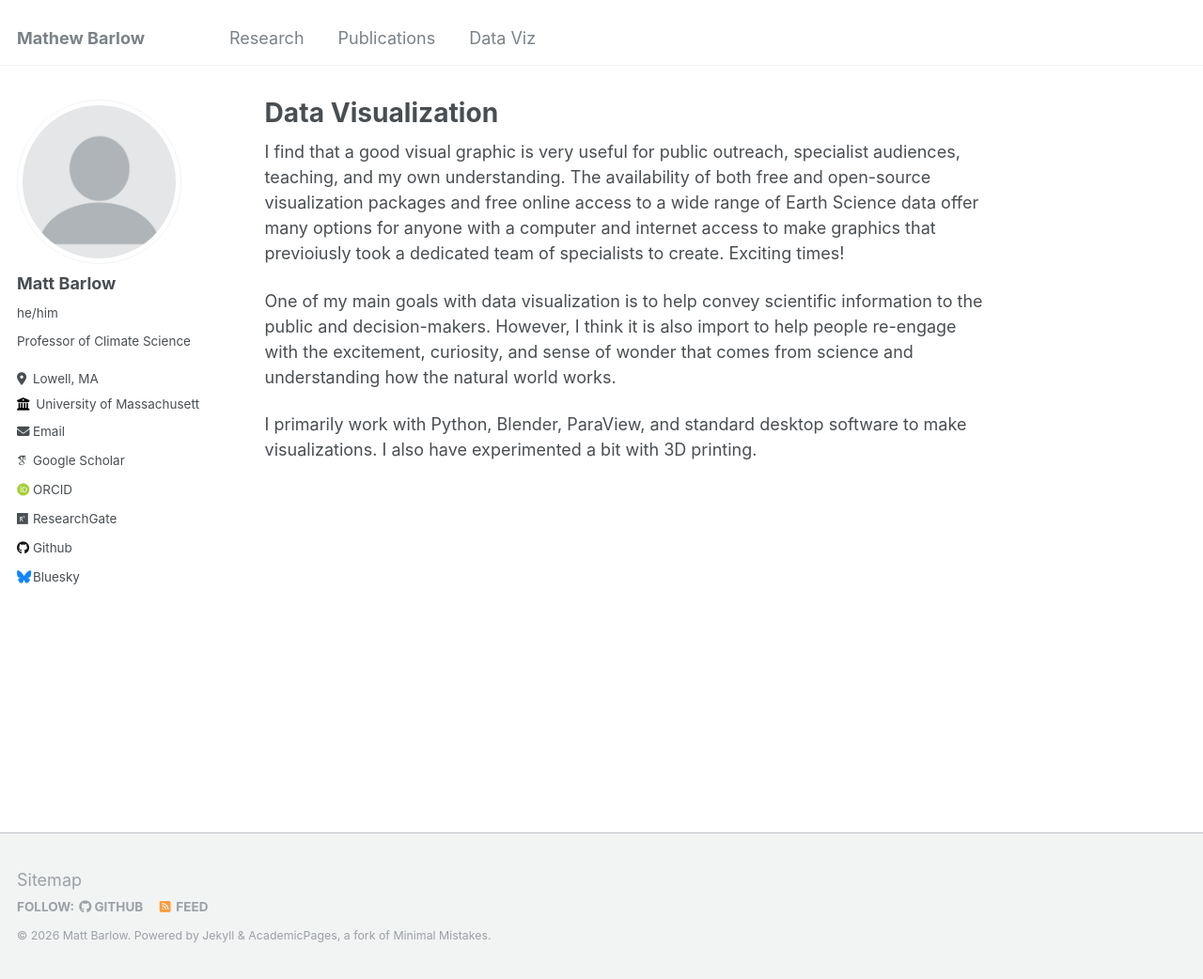
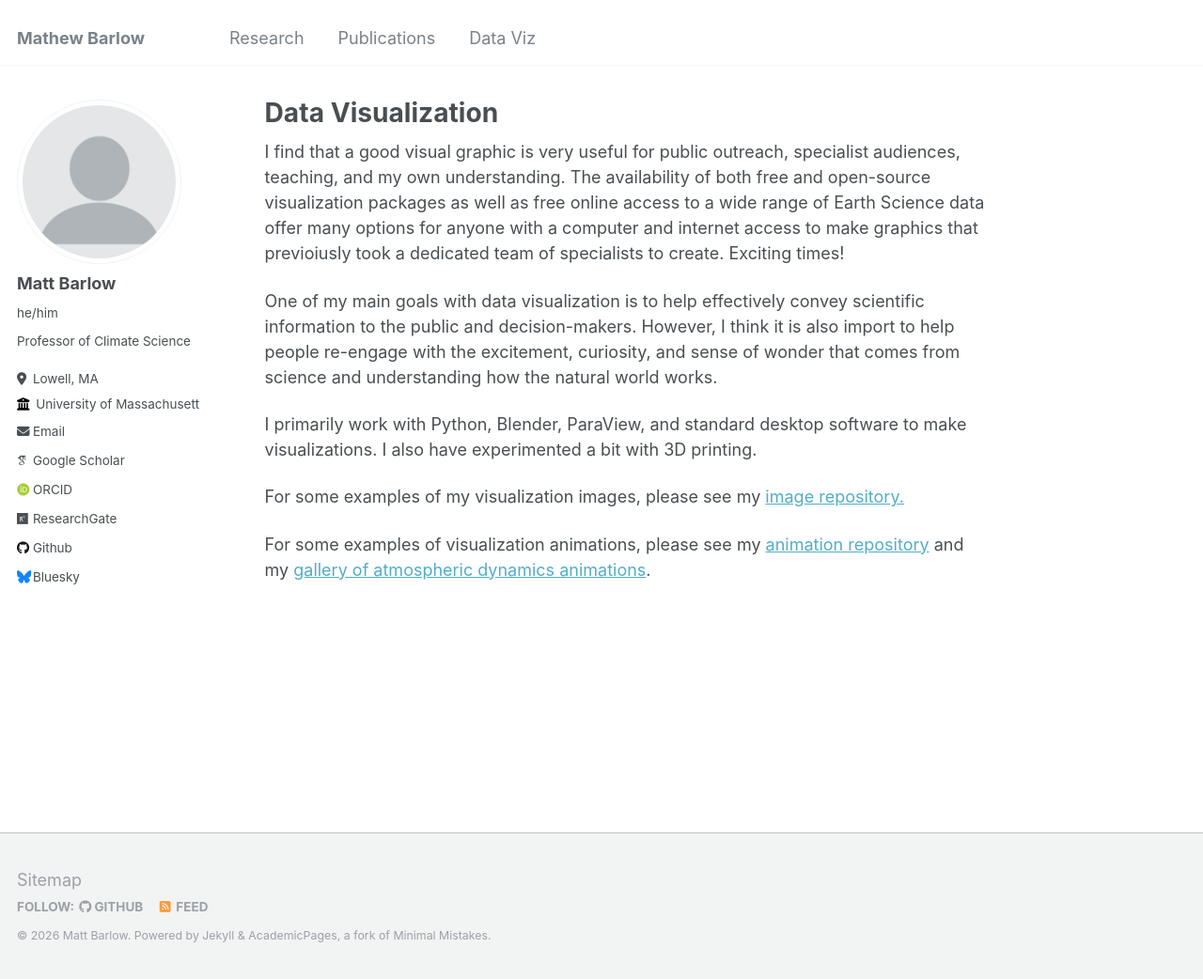
Before and after one commit to mathewbarlow/mathewbarlow.github.io, a Jekyll site: the page built from _pages/dataviz.md, in a window 1280 px wide and 1042 px high. Shown: the whole window at 94% size. Built offline with Jekyll 4.4.1, drawn with Linux system fonts in a browser that asks for light colours; some web fonts are replaced.

Commit message:
Update dataviz.md

```diff
--- a/_pages/dataviz.md
+++ b/_pages/dataviz.md
@@ -4,12 +4,17 @@ title: "Data Visualization"
 author_profile: true
 ---
 
-I find that a good visual graphic is very useful for public outreach, specialist audiences, teaching, and my own understanding. The availability of both free and open-source visualization packages and free online access to a wide range of Earth Science data offer many options for anyone with a computer and internet access to make graphics that previoiusly took a dedicated team of specialists to create. Exciting times!
+I find that a good visual graphic is very useful for public outreach, specialist audiences, teaching, and my own understanding. The availability of both free and open-source visualization packages as well as free online access to a wide range of Earth Science data offer many options for anyone with a computer and internet access to make graphics that previoiusly took a dedicated team of specialists to create. Exciting times!
 
-One of my main goals with data visualization is to help convey scientific information to the public and decision-makers. However, I think it is also import to help people re-engage with the excitement, curiosity, and sense of wonder that comes from science and understanding how the natural world works.
+One of my main goals with data visualization is to help effectively convey scientific information to the public and decision-makers. However, I think it is also import to help people re-engage with the excitement, curiosity, and sense of wonder that comes from science and understanding how the natural world works.
 
 I primarily work with Python, Blender, ParaView, and standard desktop software to make visualizations. I also have experimented a bit with 3D printing.
 
+For some examples of my visualization images, please see my [image repository.](https://github.com/mathewbarlow/data_visualization)
+
+For some examples of visualization animations, please see my [animation repository](https://github.com/mathewbarlow/animations) and my [gallery of atmospheric dynamics animations](https://storm.uml.edu/~metweb/newBlog/wordpress/2020/05/14/gallery-of-atmospheric-dynamics-animations/).
+
 <!---
 need to add selected images
+need to build out image repository
 -->
```
